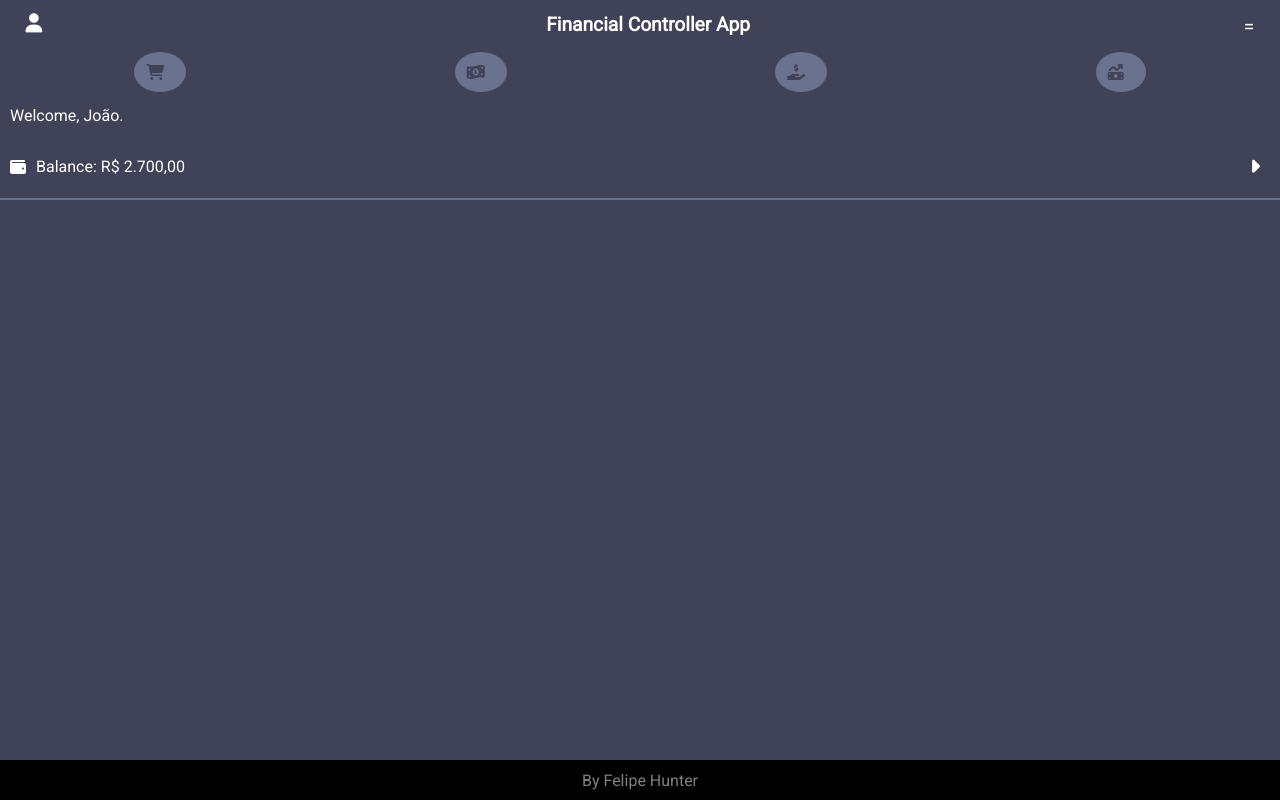
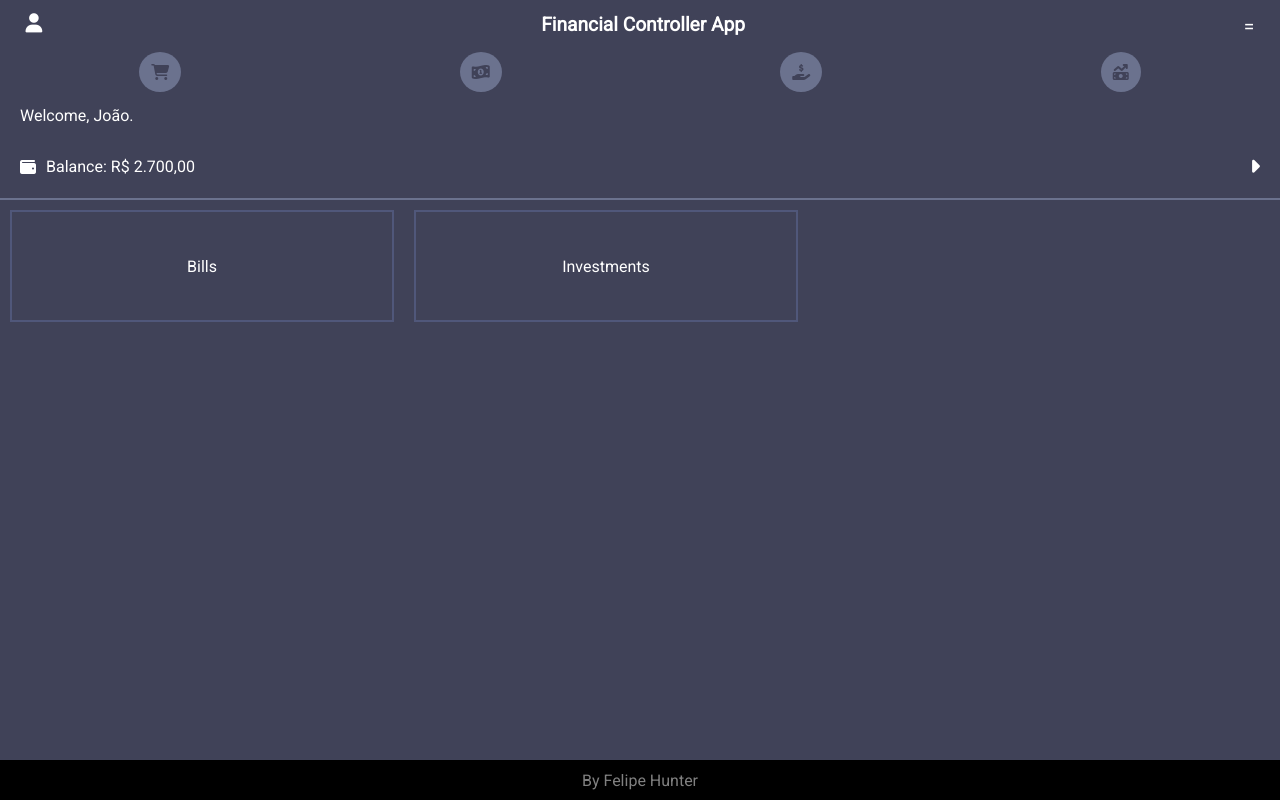
Before and after one commit to FeHunter/FinanceApp, a React (Vite) app: page / in a window 1280 px wide. Built offline with nearby package versions, Linux system fonts and the light colour scheme; no server answers.

Commit message:
Adição de cotação do dolar na área do usuário.

```diff
--- a/src/Application Components/Main/MainContent.jsx
+++ b/src/Application Components/Main/MainContent.jsx
@@ -1,16 +1,39 @@
+import { useState } from 'react';
 import { Installments } from '../../Application Components/Installments/Installments';
 import { List } from '../../Application Components/List/List';
+import { ButtonCard } from '../../Visual Components/Button/ButtonCard/ButtonCard';
+import { PopUp } from '../../Visual Components/PopUp/PopUp';
 import { BillsManager } from '../BillsManager/BillsManager';
 import { OnCard } from '../OnCard/OnCard';
 import style from './MainContent.module.css';
 
 export function MainContent() {
+
+  const [list, setList] = useState(false);
+
   return (
     <main className={style.main}>
-      {/* <List /> */}
+      {/*  */}
       {/* <OnCard/> */}
       {/* <Installments /> */}
       {/* <BillsManager /> */}
+      <div className={style.navegationCard}>
+        <ButtonCard>
+          <p>Bills</p>
+        </ButtonCard>
+        <ButtonCard>
+          <p>Investments</p>
+        </ButtonCard>
+        <PopUp
+          visible={list}
+          closePopUp={()=>{setList(!list)}}
+          children={<List />}
+        >
+          <ButtonCard>
+            <p>Wish List</p>
+          </ButtonCard>
+        </PopUp>
+      </div>
     </main>
   );
 }
--- a/src/Application Components/Main/MainContent.module.css
+++ b/src/Application Components/Main/MainContent.module.css
@@ -5,3 +5,9 @@
   align-items: center;
   overflow-y: scroll;
 }
+
+.navegationCard {
+  display: flex;
+  width: 100%;
+  height: 100%;
+}
--- a/src/Application Components/UserFInanceStatus/UserFInanceStatus.jsx
+++ b/src/Application Components/UserFInanceStatus/UserFInanceStatus.jsx
@@ -1,17 +1,31 @@
-import { useState } from 'react';
+import { useEffect, useState } from 'react';
 import style from './UserFInanceStatus.module.css';
 import { PopUp } from '../../Visual Components/PopUp/PopUp';
 
 export function UserFInanceStatus ({userName, balance, bills, investments}){
 
+    const [CurrencyExchange, setCurrencyExchange] = useState();
+
+    // Receber e tratar API de cotação.
+    useEffect(()=>{
+        LoadCurrencyExchange();
+    }, []);
+
+    async function LoadCurrencyExchange () {
+        await fetch('https://economia.awesomeapi.com.br/last/USD-BRL,EUR-BRL,BTC-BRL')
+        .then(res => { res.json().then(res => setCurrencyExchange(res)) });
+        console.log(CurrencyExchange);
+    }
+    function USDtoBRL () {
+        return CurrencyExchange.USDBRL.ask * balance;
+    }
+
     const [expand, setExpand] = useState(false);
-
     const toggleButton = (
         <span className={style.toggle} onClick={()=>{setExpand(!expand)}}>
             { !expand ? <i class="fa-solid fa-caret-right"></i> : <i class="fa-solid fa-caret-left"></i> }
         </span>
     );
-
     const shrinkOption = (
         <div className={style.shrinkOption}>
             <span className={style.item} title="Balance">
@@ -22,6 +36,21 @@ export function UserFInanceStatus ({userName, balance, bills, investments}){
         </div>
     );
 
+    const currencyContent = () =>{
+        return CurrencyExchange !== undefined ?
+        (
+            <span className={style.CurrencyExchange}>
+                <p>Dolar ${parseFloat(CurrencyExchange.USDBRL.ask).toFixed(2)}</p>
+                <p>Euro €{parseFloat(CurrencyExchange.EURBRL.ask).toFixed(2)}</p>
+                <p>BTC ${parseFloat(CurrencyExchange.BTCBRL.ask).toFixed(2)}</p>
+            </span>
+        )
+        :
+        (
+            <p>Loading...</p>
+        )
+    }
+
     const moreOptions = (
         <div className={style.expandPanel}>
             <PopUp
@@ -29,18 +58,21 @@ export function UserFInanceStatus ({userName, balance, bills, investments}){
                 closePopUp={() => { setExpand(!expand); }}
                 customStyle={style.popUpContent}
             >
+                <div>
+                    {currencyContent()}
                     <span className={style.item} title="Balance">
                         <i class="fa-solid fa-wallet"></i>
                         <p>Balance: {balance.toLocaleString('pt-br',{style: 'currency', currency: 'BRL'})}</p>
+                    </span>
+                    <span className={style.item}  title="Investments">
+                        <i class="fa-solid fa-money-bill-trend-up"></i>
+                        <p>Investments: {investments.toLocaleString('pt-br',{style: 'currency', currency: 'BRL'})}</p>
                     </span>
                     <span className={style.item}  title="Bills">
                         <i class="fa-solid fa-file-invoice-dollar"></i>
                         <p>Bills: {bills.toLocaleString('pt-br',{style: 'currency', currency: 'BRL'})}</p>
                     </span>
-                <span className={style.item}  title="Investments">
-                    <i class="fa-solid fa-money-bill-trend-up"></i>
-                    <p>Investments: {investments.toLocaleString('pt-br',{style: 'currency', currency: 'BRL'})}</p>
-                </span>
+                </div>
             </PopUp>
 
         </div>
--- a/src/Application Components/UserFInanceStatus/UserFInanceStatus.module.css
+++ b/src/Application Components/UserFInanceStatus/UserFInanceStatus.module.css
@@ -5,11 +5,11 @@
     align-items: flex-start;
     justify-content: space-between;
     /* background-color: #474E68; */
-    padding: 0px 10px;
+    padding: 0px 20px;
     border-bottom: 2px solid #6B728E;
 }
 
-i {
+.item i {
     margin-right: 10px;
 }
 
@@ -40,5 +40,14 @@ i {
 }
 
 .popUpContent {
-    background-color: red;
+    width: 80%;
+    height: 100%;
 }
+
+.CurrencyExchange {
+    display: flex;
+    justify-content: space-around;
+    width: 100%;
+    border-top: 1px solid #6B728E;
+    border-bottom: 1px solid #6B728E;
+}
--- /dev/null
+++ b/src/Visual Components/Button/ButtonCard/ButtonCard.jsx
@@ -0,0 +1,9 @@
+import style from './ButtonCard.module.css';
+
+export function ButtonCard ({children}){
+    return (
+        <div className={style.buttonCard}>
+            {children}
+        </div>
+    );
+}
--- /dev/null
+++ b/src/Visual Components/Button/ButtonCard/ButtonCard.module.css
@@ -0,0 +1,18 @@
+.buttonCard {
+    display: flex;
+    justify-content: center;
+    align-items: center;
+    width: 30%;
+    height: 20%;
+    margin: 10px;
+    border: 2px solid #50577A;
+    font-size: 1em;
+    transition: .3s;
+}
+
+.buttonCard:hover {
+    cursor: pointer;
+    border: 2px solid #6B728E;
+    font-size: 1.1em;
+    transition: .3s;
+}
--- a/src/Visual Components/Header/QuickMenu/QuickMenu.module.css
+++ b/src/Visual Components/Header/QuickMenu/QuickMenu.module.css
@@ -2,10 +2,6 @@
   grid-area: subMenu;
   display: flex;
   justify-content: space-around;
+  align-items: center;
   width: 100%;
-  align-items: center;
 }
-
-.icon {
-  font-size: 1.2em;
-}
--- a/src/Visual Components/Header/QuickMenu/QuickViewContent.module.css
+++ b/src/Visual Components/Header/QuickMenu/QuickViewContent.module.css
@@ -1,8 +1,7 @@
 .content {
   display: flex;
-  flex-direction: column;
   justify-content: center;
-  align-items: center;
+  align-content:center;
   flex-wrap: wrap;
   background-color: #6b728e;
   color: #404258;
--- a/src/Visual Components/PopUp/PopUp.module.css
+++ b/src/Visual Components/PopUp/PopUp.module.css
@@ -5,7 +5,7 @@
   position: absolute;
   top: 0px;
   left: 0px;
-  height: 100%;
+  height: 95%;
   width: 100%;
   background-color: rgba(0, 0, 0, 0.8);
 }
@@ -15,13 +15,11 @@
   flex-direction: column;
   align-items: center;
   justify-content: space-around;
-  width: 70%;
-  height: 60%;
+  width: 100%;
+  height: 100%;
   padding: 10px 0px;
   background-color: #404258;
   color: white;
-  border-radius: 2px;
-  border: 2px dashed #6b728e;
 }
 
 .content {
```
Lines whose indentation alone changed are shown as unchanged.
